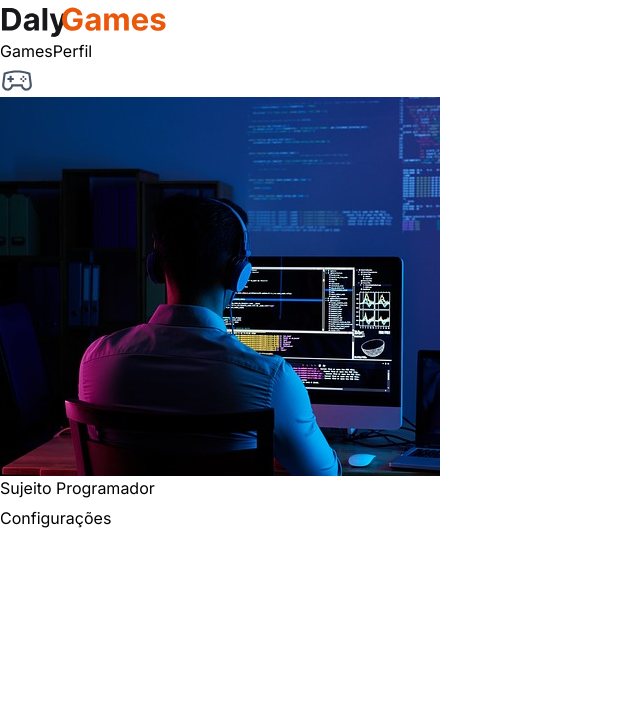
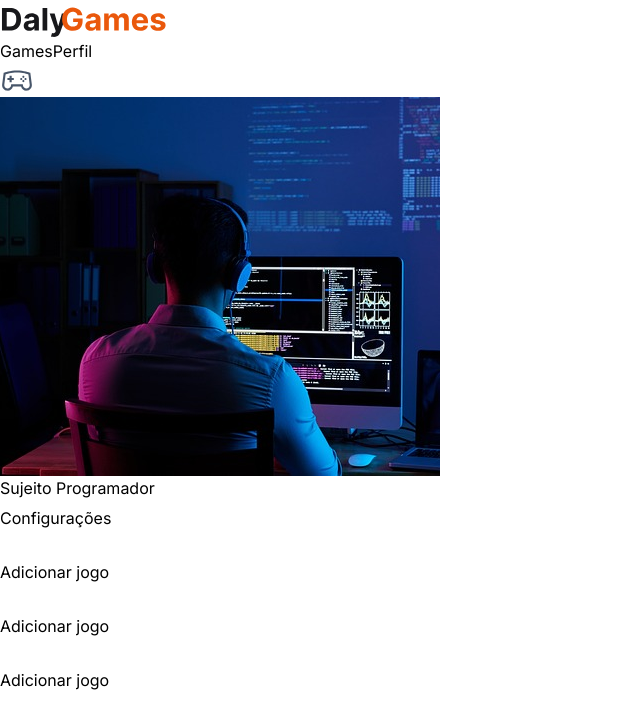
Before and after one commit to lennonconstantino/dalygames-ts, a Next.js app: page /profile in a window 1280 px wide. Shown: the top 728 px of the page, without its empty margins (0-640 px from the left). Built offline with nearby package versions, Linux system fonts and the light colour scheme.

Commit message:
last implementations

```diff
--- /dev/null
+++ b/src/app/profile/components/favorite/index.tsx
@@ -0,0 +1,57 @@
+"use client"
+import { useState } from 'react'
+import { FiEdit, FiX } from 'react-icons/fi'
+
+export function FavoriteCard() {
+  const [input, setInput] = useState("")
+  const [showInput, setShowInput] = useState(false);
+  const [gameName, setGameName] = useState("")
+
+  function handleButton() {
+    setShowInput(!showInput)
+
+    if (input !== "") {
+      setGameName(input)
+    }
+
+    setInput("")
+  }
+
+
+  return (
+    <div className="w-full bg-gray-900 p-4 h-44 text-white rounded-lg flex justify-between flex-col">
+      {showInput ? (
+        <div className="flex items-center justify-center gap-3">
+          <input
+            className="w-full rounded-md h-8 text-black px-2"
+            type="text"
+            value={input}
+            onChange={(event) => setInput(event.target.value)}
+          />
+          <button onClick={handleButton}>
+            <FiX size={24} color="#FFF" />
+          </button>
+        </div>
+      ) : (
+        <button
+          className="self-start hover:scale-110 duration-200 transition-all"
+          onClick={handleButton}
+        >
+          <FiEdit size={24} color="#FFF" />
+        </button>
+      )}
+
+      {gameName && (
+        <div>
+          <span className="text-white">Jogo Favorito:</span>
+          <p className="font-bold text-white">{gameName}</p>
+        </div>
+      )}
+
+      {!gameName && (
+        <p className="font-bold text-white">Adicionar jogo</p>
+      )}
+
+    </div>
+  )
+}
--- a/src/app/profile/page.tsx
+++ b/src/app/profile/page.tsx
@@ -2,6 +2,14 @@
 import Image from 'next/image'
 import userImg from 'public/user.png'
 import { FaShareAlt } from 'react-icons/fa'
+
+import { FavoriteCard } from './components/favorite'
+import { Metadata } from "next";
+
+export const metadata: Metadata = {
+  title: "Meu perfil - Daly Games sua plataforma de jogos!",
+  description: "Perfil Sujeito Programador | Daly Games sua plataforma de jogos!"
+}
 
 export default function Profile() {
   return (
@@ -32,6 +40,20 @@
         </section>
 
 
+        <section className="flex flex-wrap gap-5 flex-col md:flex-row">
+          <div className="flex-grow flex-wrap">
+            <FavoriteCard />
+          </div>
+
+          <div className="flex-grow flex-wrap">
+            <FavoriteCard />
+          </div>
+
+          <div className="flex-grow flex-wrap">
+            <FavoriteCard />
+          </div>
+        </section>
+
       </Container>
     </main>
   )
```
